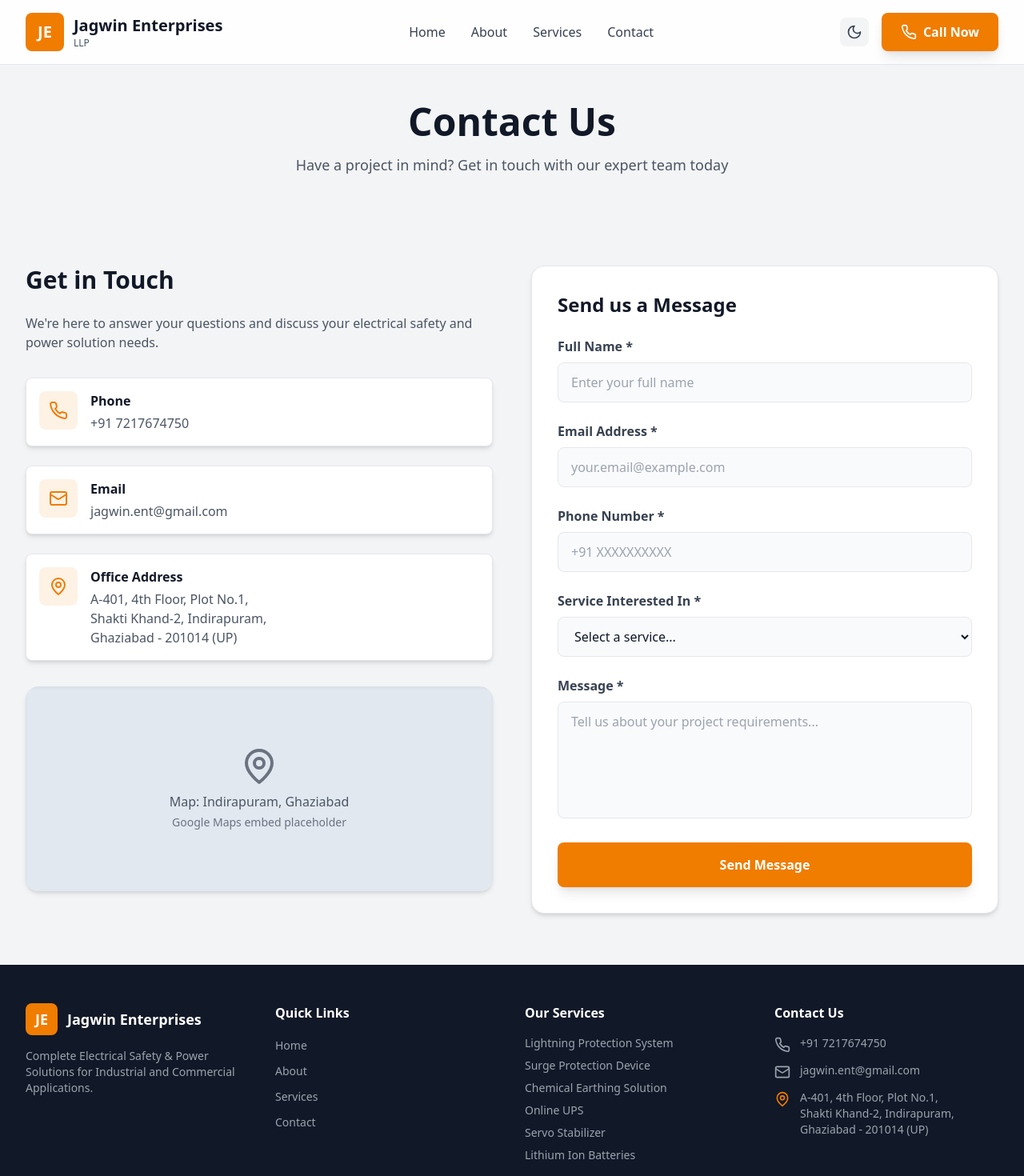
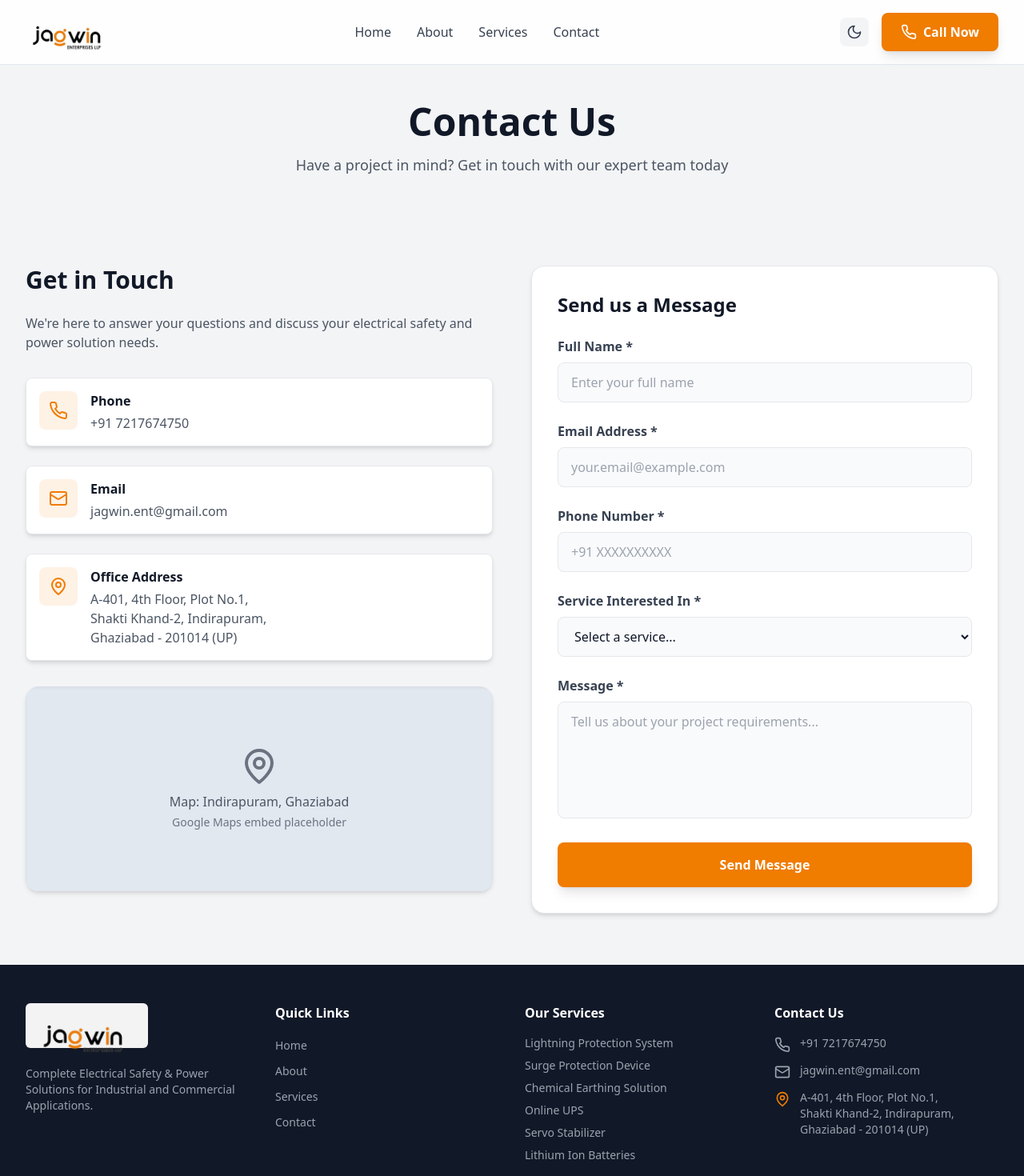
Before and after one commit to atinsharma24/jagwin-site, a Next.js app: page /contact in a window 1280 px wide. Shown: the top 1470 px of the page at 80% size. Built offline with nearby package versions, Linux system fonts and the light colour scheme.

Commit message:
Integrate professional logo with dark mode handling in navbar and footer

```diff
--- a/components/Footer.tsx
+++ b/components/Footer.tsx
@@ -1,4 +1,5 @@
 import Link from "next/link";
+import Image from "next/image";
 import { Phone, Mail, MapPin } from "lucide-react";
 
 export default function Footer() {
@@ -25,13 +26,16 @@ export default function Footer() {
         <div className="grid grid-cols-1 md:grid-cols-2 lg:grid-cols-4 gap-8">
           {/* Company Info */}
           <div>
-            <div className="flex items-center space-x-3 mb-4">
-              <div className="w-10 h-10 bg-primary rounded-lg flex items-center justify-center">
-                <span className="text-white font-heading font-bold text-lg">JE</span>
+            <div className="mb-4">
+              <div className="relative h-14 w-auto inline-block bg-white/95 rounded-md px-3 py-2">
+                <Image
+                  src="/images/logo.png"
+                  alt="Jagwin Enterprises LLP"
+                  width={140}
+                  height={56}
+                  className="h-14 w-auto object-contain"
+                />
               </div>
-              <span className="font-heading text-lg font-bold text-white">
-                Jagwin Enterprises
-              </span>
             </div>
             <p className="text-sm text-gray-400 font-body mb-4">
               Complete Electrical Safety & Power Solutions for Industrial and Commercial Applications.
--- a/components/Navbar.tsx
+++ b/components/Navbar.tsx
@@ -2,6 +2,7 @@
 
 import { useState, useEffect } from "react";
 import Link from "next/link";
+import Image from "next/image";
 import { Moon, Sun, Phone, Menu, X } from "lucide-react";
 
 export default function Navbar() {
@@ -58,16 +59,15 @@ export default function Navbar() {
         <div className="flex items-center justify-between h-20">
           {/* Logo */}
           <Link href="/" className="flex items-center space-x-3 group">
-            <div className="w-12 h-12 bg-primary rounded-lg flex items-center justify-center transform group-hover:scale-110 transition-transform">
-              <span className="text-white font-heading font-bold text-xl">JE</span>
-            </div>
-            <div className="hidden sm:block">
-              <span className="font-heading text-xl font-bold text-gray-900 dark:text-white">
-                Jagwin Enterprises
-              </span>
-              <span className="block text-xs text-gray-600 dark:text-gray-400 font-body">
-                LLP
-              </span>
+            <div className="relative h-12 w-auto">
+              <Image
+                src="/images/logo.png"
+                alt="Jagwin Enterprises LLP"
+                width={120}
+                height={48}
+                className="h-12 w-auto object-contain dark:brightness-0 dark:invert transition-all"
+                priority
+              />
             </div>
           </Link>
 
```
Also changed, not shown: public/images/logo-placeholder.txt (added), public/images/logo.png (added).
